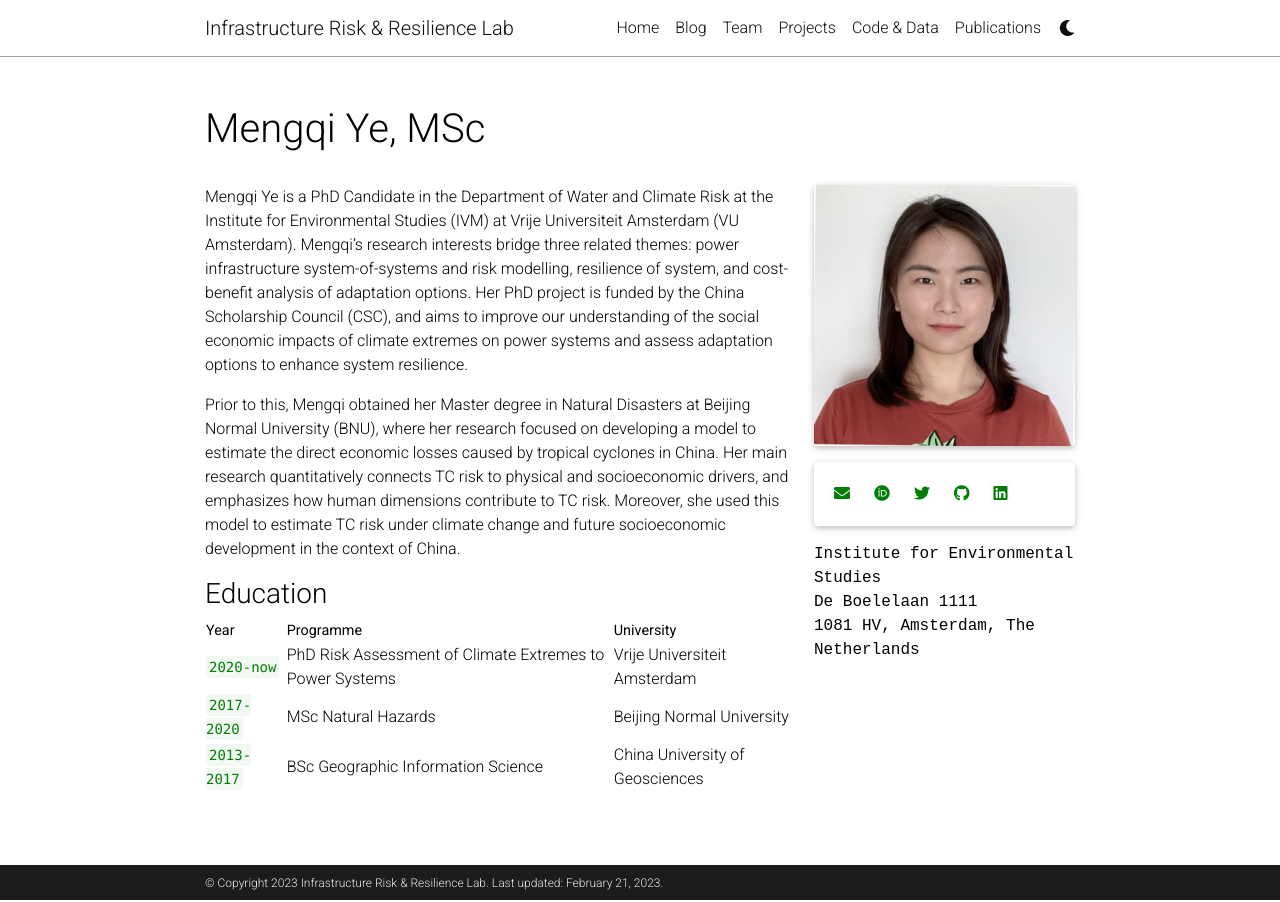
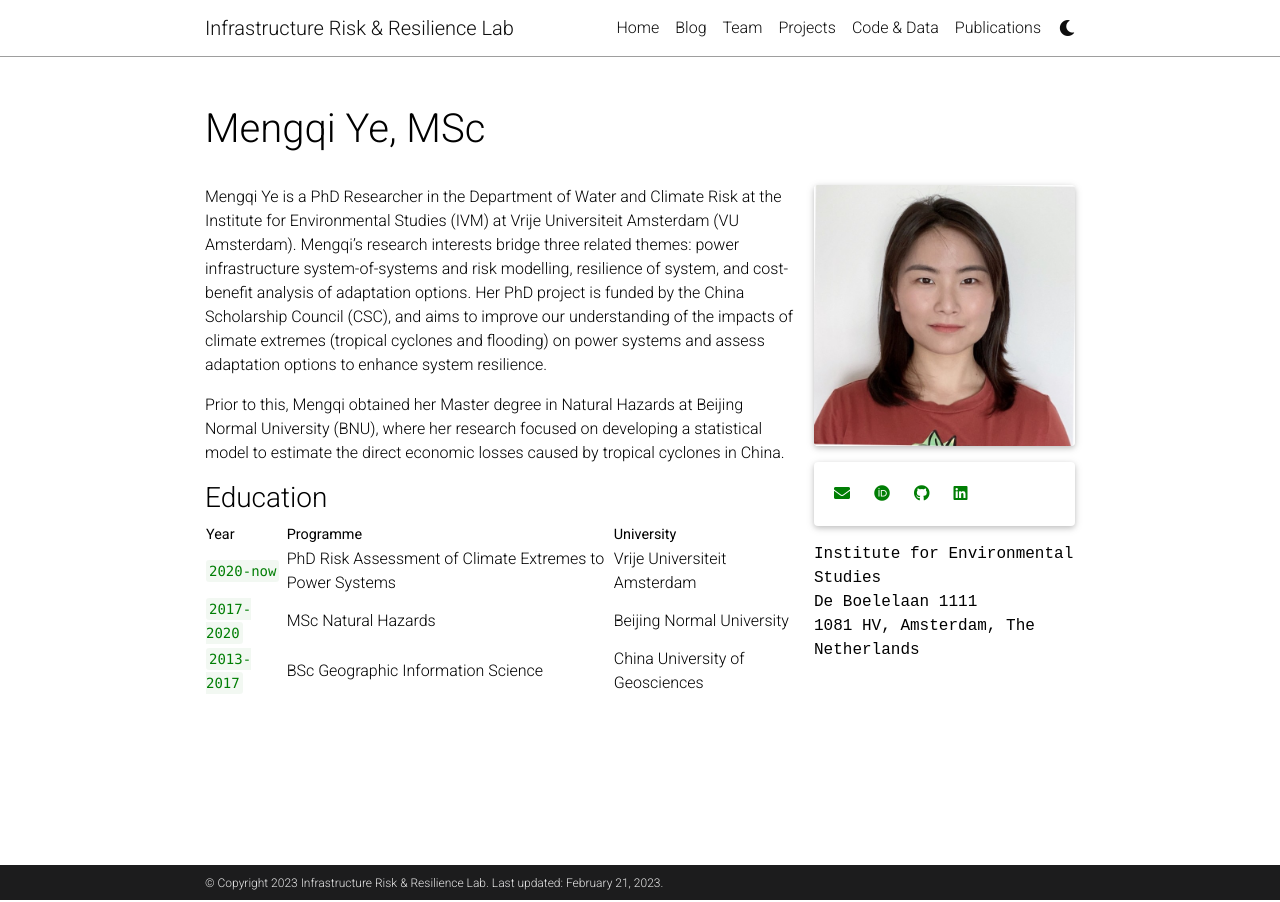
Before and after one commit to ElcoK/ResearchGroup, a Jekyll site: the page built from _members/ye.md, in a window 1280 px wide. Built offline with Jekyll 4.4.1, drawn with Linux system fonts in a browser that asks for light colours; full-size pictures stand in for the smaller copies a plugin makes; comment, search, counter and statistics services are not loaded; a style sheet for code colours, icons or effects is not loaded.

Commit message:
Update ye.md

```diff
--- a/_members/ye.md
+++ b/_members/ye.md
@@ -23,16 +23,15 @@
     orcid: 0000-0003-4074-4744
     github: Mengqi-Ye
     linkedin: Mengqi Ye
-    twitter: MengqiYe_
     address: >
         Institute for Environmental Studies<br />
         De Boelelaan 1111<br />
         1081 HV, Amsterdam, The Netherlands
 ---
 
-Mengqi Ye is a PhD Candidate in the Department of Water and Climate Risk at the Institute for Environmental Studies (IVM) at Vrije Universiteit Amsterdam (VU Amsterdam). Mengqi’s research interests bridge three related themes: power infrastructure system-of-systems and risk modelling, resilience of system, and cost-benefit analysis of adaptation options. Her PhD project is funded by the China Scholarship Council (CSC), and aims to improve our understanding of the social economic impacts of climate extremes on power systems and assess adaptation options to enhance system resilience.
+Mengqi Ye is a PhD Researcher in the Department of Water and Climate Risk at the Institute for Environmental Studies (IVM) at Vrije Universiteit Amsterdam (VU Amsterdam). Mengqi’s research interests bridge three related themes: power infrastructure system-of-systems and risk modelling, resilience of system, and cost-benefit analysis of adaptation options. Her PhD project is funded by the China Scholarship Council (CSC), and aims to improve our understanding of the impacts of climate extremes (tropical cyclones and flooding) on power systems and assess adaptation options to enhance system resilience.
 
-Prior to this, Mengqi obtained her Master degree in Natural Disasters at Beijing Normal University (BNU), where her research focused on developing a model to estimate the direct economic losses caused by tropical cyclones in China. Her main research quantitatively connects TC risk to physical and socioeconomic drivers, and emphasizes how human dimensions contribute to TC risk. Moreover, she used this model to estimate TC risk under climate change and future socioeconomic development in the context of China.
+Prior to this, Mengqi obtained her Master degree in Natural Hazards at Beijing Normal University (BNU), where her research focused on developing a statistical model to estimate the direct economic losses caused by tropical cyclones in China.
 <br>
 
 ### Education
```
